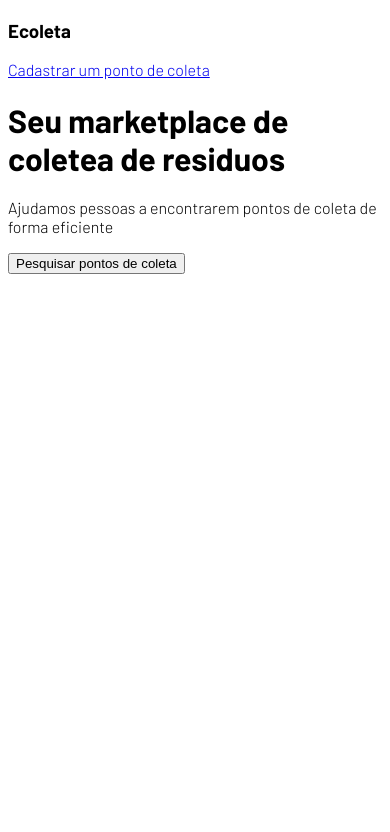
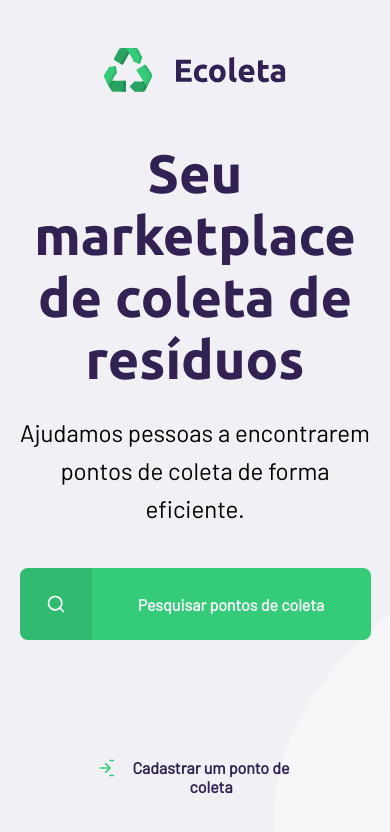
Before and after one commit to mycatdoitbetter/NLW-Starter, a plain HTML site: page index.html in a window 390 px wide. Drawn offline with Linux system fonts and the light colour scheme.

Commit message:
Adding home elements and responsive layout with @media

```diff
--- a/index.html
+++ b/index.html
@@ -1,4 +1,5 @@
 <!DOCTYPE html>
+
 <html lang="pt_br">
   <head>
     <meta charset="UTF-8" />
@@ -6,21 +7,38 @@
 
     <title>Ecoleta</title>
     <link
-      href="https://fonts.googleapis.com/css2?family=Barlow:wght@300;700&display=swap"
+      href="https://fonts.googleapis.com/css2?family=Barlow&family=Ubuntu:wght@700display=swap"
       rel="stylesheet"
     />
+    <!-- <link href="https://fonts.googleapis.com/css2?family=&display=swap" rel="stylesheet"> -->
 
     <link rel="stylesheet" href="/styles/main.css" />
   </head>
 
   <body>
-    <div>
-      <h3>Ecoleta</h3>
-      <a href="http://google.com">Cadastrar um ponto de coleta</a>
+    <div id="page-home">
+      <div class="content">
+        <header>
+          <img src="assets/logo.svg" alt="Logomarca" />
+          <a href="http://google.com">
+            <span></span>
+            Cadastrar um ponto de coleta
+          </a>
+        </header>
+        <main>
+          <h1>Seu marketplace de coleta de resíduos</h1>
+          <p>
+            Ajudamos pessoas a encontrarem pontos de coleta de forma eficiente.
+          </p>
 
-      <h1>Seu marketplace de coletea de residuos</h1>
-      <p>Ajudamos pessoas a encontrarem pontos de coleta de forma eficiente</p>
-      <button>Pesquisar pontos de coleta</button>
+          <a href="#">
+            <span></span>
+            <strong>
+              Pesquisar pontos de coleta
+            </strong>
+          </a>
+        </main>
+      </div>
     </div>
   </body>
 </html>
--- a/styles/main.css
+++ b/styles/main.css
@@ -1,3 +1,148 @@
+:root {
+  --title-color: #322153;
+  --primary-color: #34cb79;
+}
+
+* {
+  margin: 0;
+  padding: 0;
+}
+
 html {
   font-family: "Barlow", sans-serif;
 }
+
+body {
+  background-color: #f0f0f5;
+  -webkit-font-smooting: antialiased;
+}
+
+a {
+  text-decoration: none;
+}
+
+h1,
+h3,
+h4,
+h5,
+h6 {
+  color: var(--title-color);
+  font-family: "Ubuntu", sans-serif;
+}
+
+#page-home {
+  height: 120vh;
+  background: url("../assets/home-background.svg") no-repeat;
+  background-position: 35vw;
+}
+
+#page-home .content {
+  width: 90%;
+  max-width: 1100px;
+  height: 100%;
+  display: flex;
+  flex-direction: column;
+  margin: 0 auto;
+}
+
+#page-home header {
+  display: flex;
+  margin-top: 48px;
+  align-items: center;
+  justify-content: space-between;
+}
+
+#page-home header a {
+  display: flex;
+  font-weight: 700;
+  color: var(--title-color);
+}
+
+#page-home header a span {
+  display: flex;
+  margin-right: 16px;
+  background-image: url("../assets/log-in.svg");
+  width: 20px;
+  height: 20px;
+}
+
+#page-home main {
+  max-width: 560px;
+  margin-top: 50px;
+  display: flex;
+  flex-direction: column;
+  justify-content: center;
+}
+
+#page-home main h1 {
+  font-size: 54px;
+}
+
+#page-home main p {
+  font-size: 24px;
+  line-height: 38px;
+  margin-top: 24px;
+}
+
+#page-home main a {
+  width: 100%;
+  max-width: 360px;
+
+  height: 72px;
+  border-radius: 8px;
+  display: flex;
+  align-items: center;
+  margin-top: 40px;
+
+  background-color: var(--primary-color);
+  transition: 600ms;
+  color: #f0f0f5;
+}
+
+#page-home main a:hover {
+  background-color: #2fb86e;
+}
+
+#page-home main a span {
+  display: flex;
+  align-items: center;
+  justify-content: center;
+  width: 72px;
+  height: 72px;
+  border-top-left-radius: 8px;
+  border-bottom-left-radius: 8px;
+  background-color: rgba(0, 0, 0, 0.08);
+}
+
+#page-home main a span:after {
+  content: "";
+  background-image: url("../assets/search.svg");
+
+  width: 20px;
+  height: 20px;
+}
+
+#page-home main a strong {
+  color: #f0f0f5;
+  flex: 1;
+  text-align: center;
+}
+
+@media (max-width: 900px) {
+  #page-home {
+    background-position-x: 70vw;
+  }
+  #page-home .content {
+    align-items: center;
+    text-align: center;
+  }
+  #page-home header a {
+    position: absolute;
+    bottom: 48px;
+    left: 50%;
+    transform: translateX(-50%);
+  }
+  #page-home main {
+    align-items: center;
+  }
+}
```
Also changed, not shown: assets/arrow-left.svg (added), assets/baterias.svg (added), assets/check.svg (added), assets/eletronicos.svg (added), assets/home-background.svg (added), assets/lampadas.svg (added), assets/log-in.svg (added), assets/logo.svg (added), assets/oleo.svg (added), assets/organicos.svg (added), assets/papeis-papelao.svg (added), assets/search.svg (added), assets/x.svg (added).
